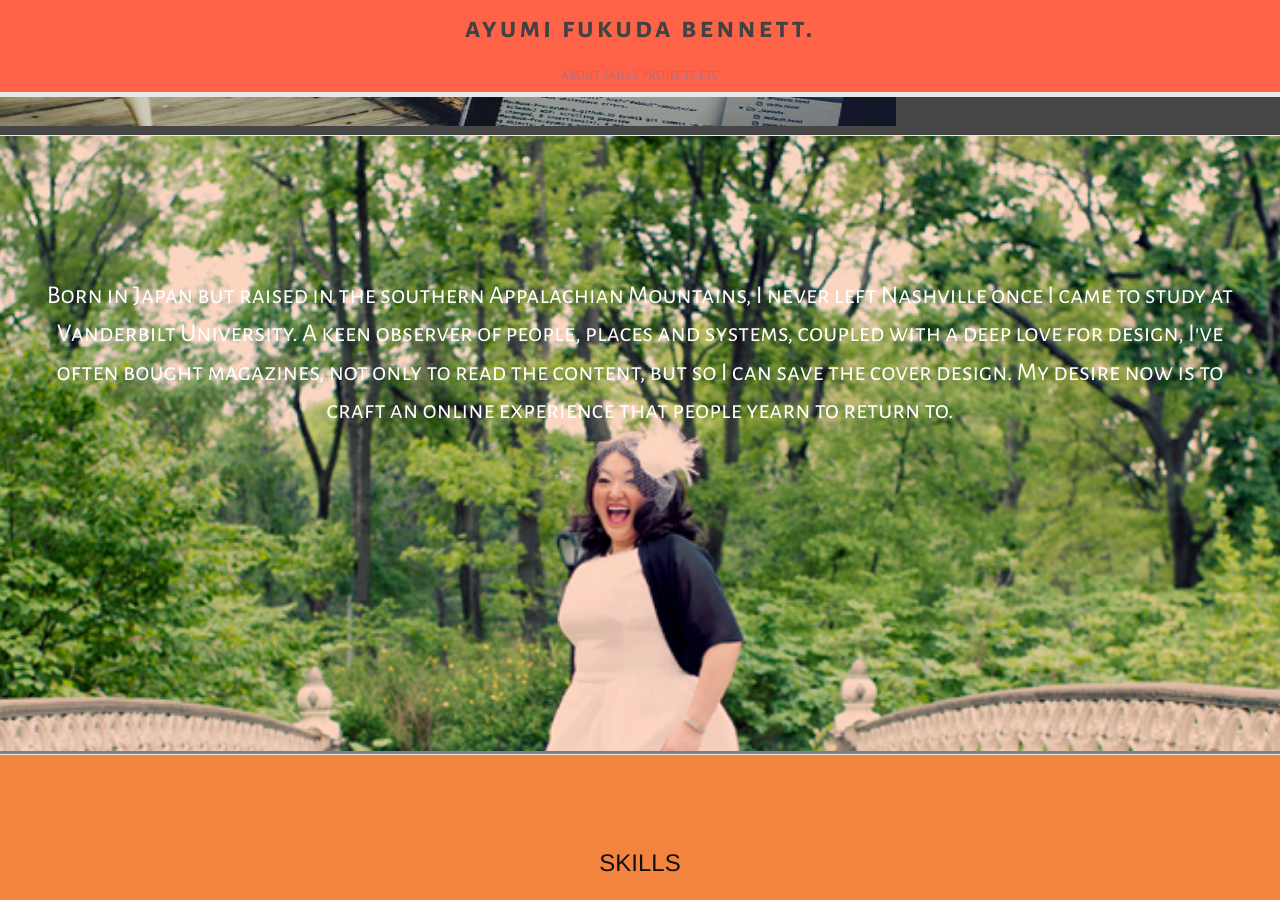
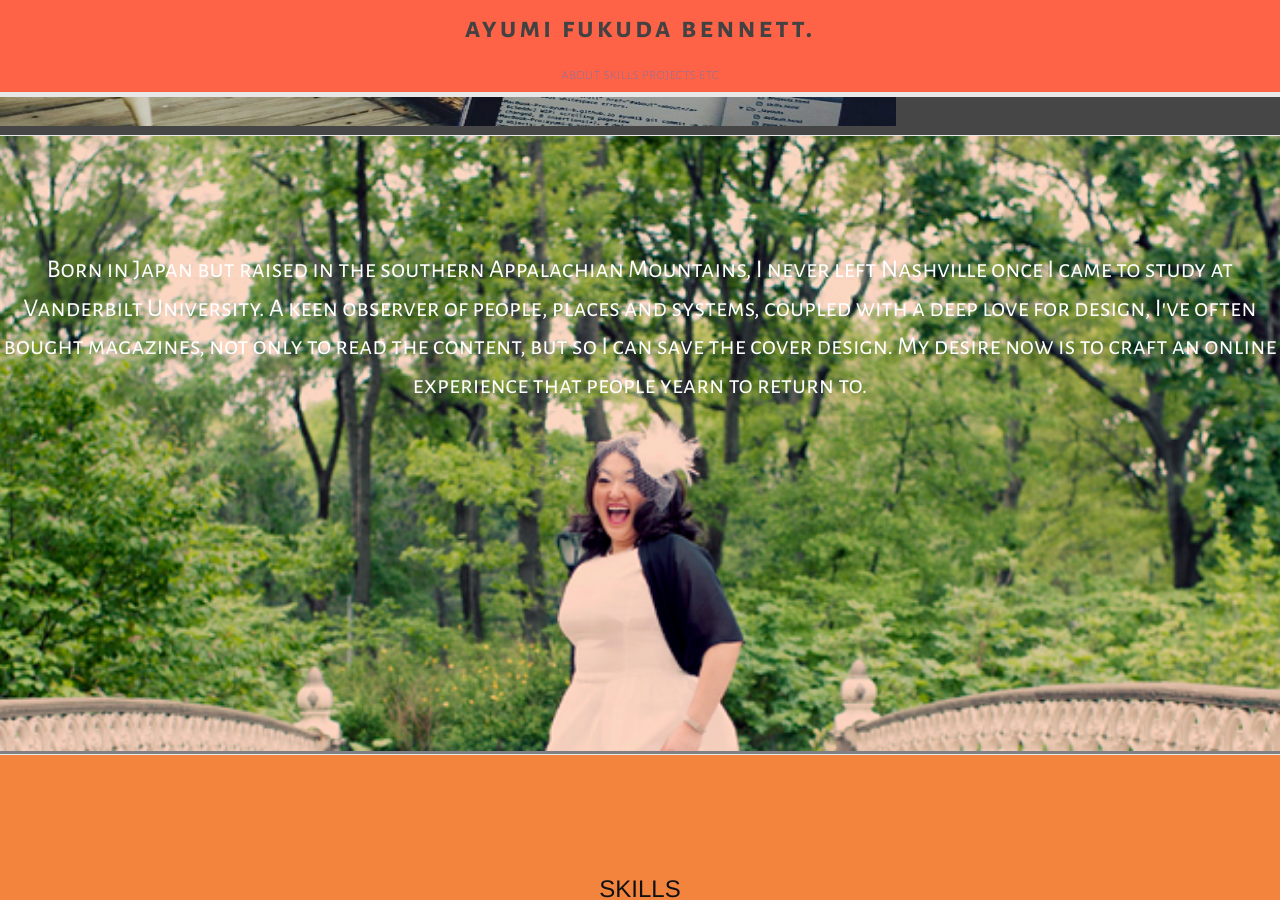
Before and after one commit to ayumi-b/ayumi-b.github.io, a Jekyll site: the page built from index.html, in a window 1280 px wide and 900 px high, scrolled down 421 px. Built offline with Jekyll 4.4.1, drawn with Linux system fonts in a browser that asks for light colours.

Commit message:
adjusted margins for alignment

```diff
--- a/_includes/projects.html
+++ b/_includes/projects.html
@@ -8,15 +8,15 @@
         <p>Conjured, Pitched and Presented this Collaborative project during Hack TN 7. </p>
       </div>
       <div class="verbiage">
-        <h3>Verbiage</h3>
+        <h3><a href="projects/verbiage.html">Verbiage</a></h3>
         <p>A Chat App using Firebase, jQuery & lodash. Front-End class assignment</p>
       </div>
       <div class="bsides">
-        <h3>BSides Nashville</h3>
+        <h3><a href="projects/bsides.html">BSides Nashville</a></h3>
         <p>Collaborative Web Redesign for a nonprofit organization's flagship conference</p>
       </div>
       <div class="capstone">
-        <h3>Ruby Koans</h3>
+        <h3><a href="projects/work4.html">Ruby Koans</a></h3>
         <p>Learning the rules of Ruby through TDD</p>
       </div>
   </div>
--- a/_sass/_segment.scss
+++ b/_sass/_segment.scss
@@ -7,9 +7,12 @@
 
   h2 {
       text-align: center;
-
   }
 }
+
+/**
+ * MAIN TOP
+ */
 
 .segments#main {
     background-color: #464646;
@@ -47,7 +50,9 @@
     }
 }
 
-
+/**
+ * ABOUT
+ */
 
 
 .segments#about {
@@ -71,7 +76,6 @@
     // background-color: lightgray;
     text-align: center;
     margin-left: 300;
-    padding: 2%;
     max-width: 100%;
     margin-right: 300;
     margin-top: 0;
@@ -88,9 +92,14 @@
 
 }
 
+/**
+ * SKILLS
+ */
+
 
 .segments#skills {
-    padding-top: 7%;
+    padding-top: 9%;
+    padding-bottom: 9%;
 
 
     .container {
@@ -120,24 +129,16 @@
         width: 100%;
        }
     }
-
-
 }
 
-
-.segments#etc {
-  background-color: #d5cec4;
-  text-align: center;
-  font-family: 'Alegreya Sans SC';
-}
-
-
-
-
-
+/**
+ * PROJECTS
+ */
 
 .segments#projects {
   background-color: #D8C0A8;
+  padding-top: 9%;
+  padding-bottom: 9%;
 
 
     .container {
@@ -168,6 +169,16 @@
         width: 100%;
        }
     }
+}
 
+/**
+ * ETC
+ */
 
+.segments#etc {
+  background-color: #d5cec4;
+  text-align: center;
+  font-family: 'Alegreya Sans SC';
+  padding-top: 9%;
+  padding-bottom: 9%;
 }
```
